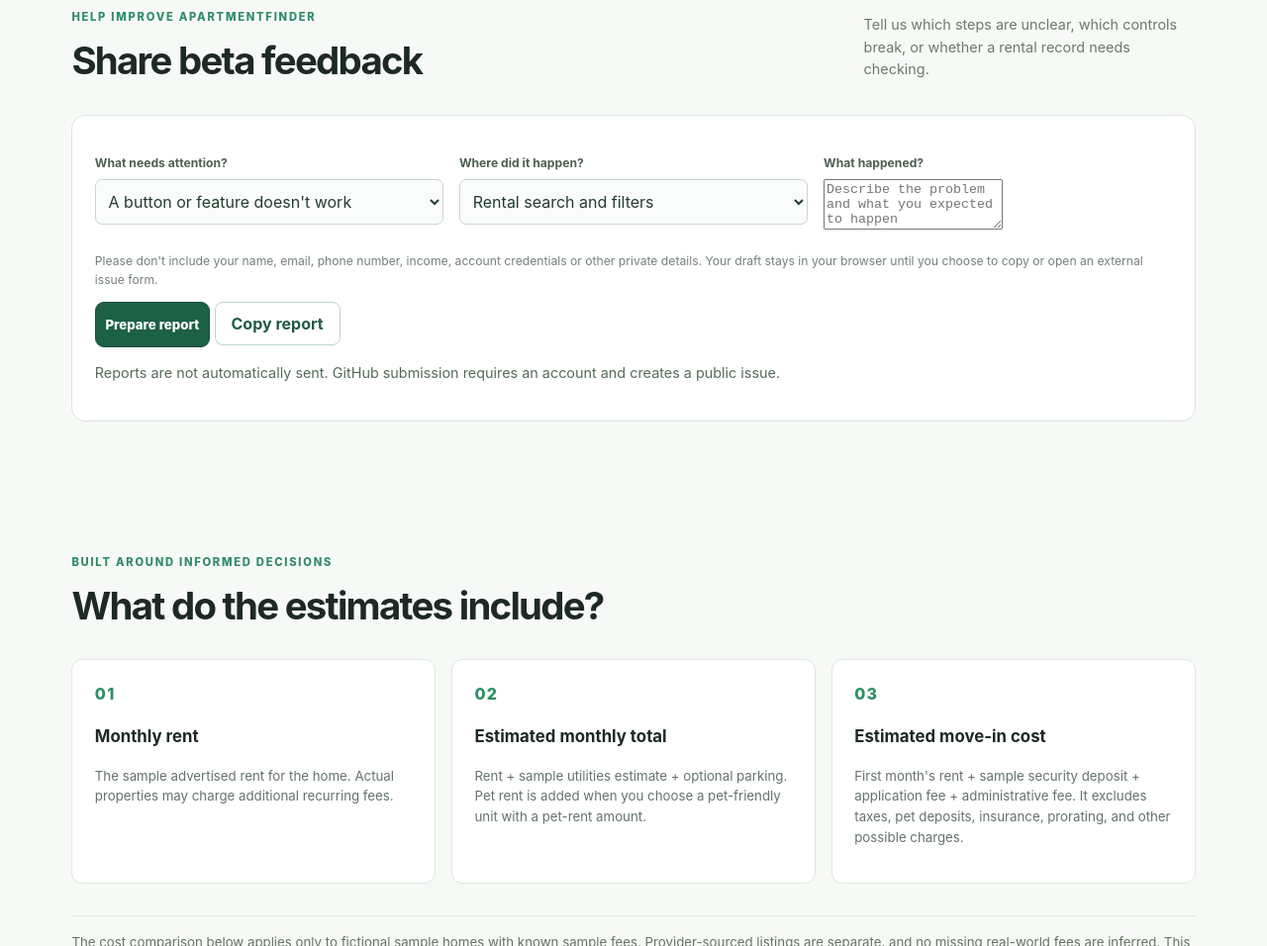
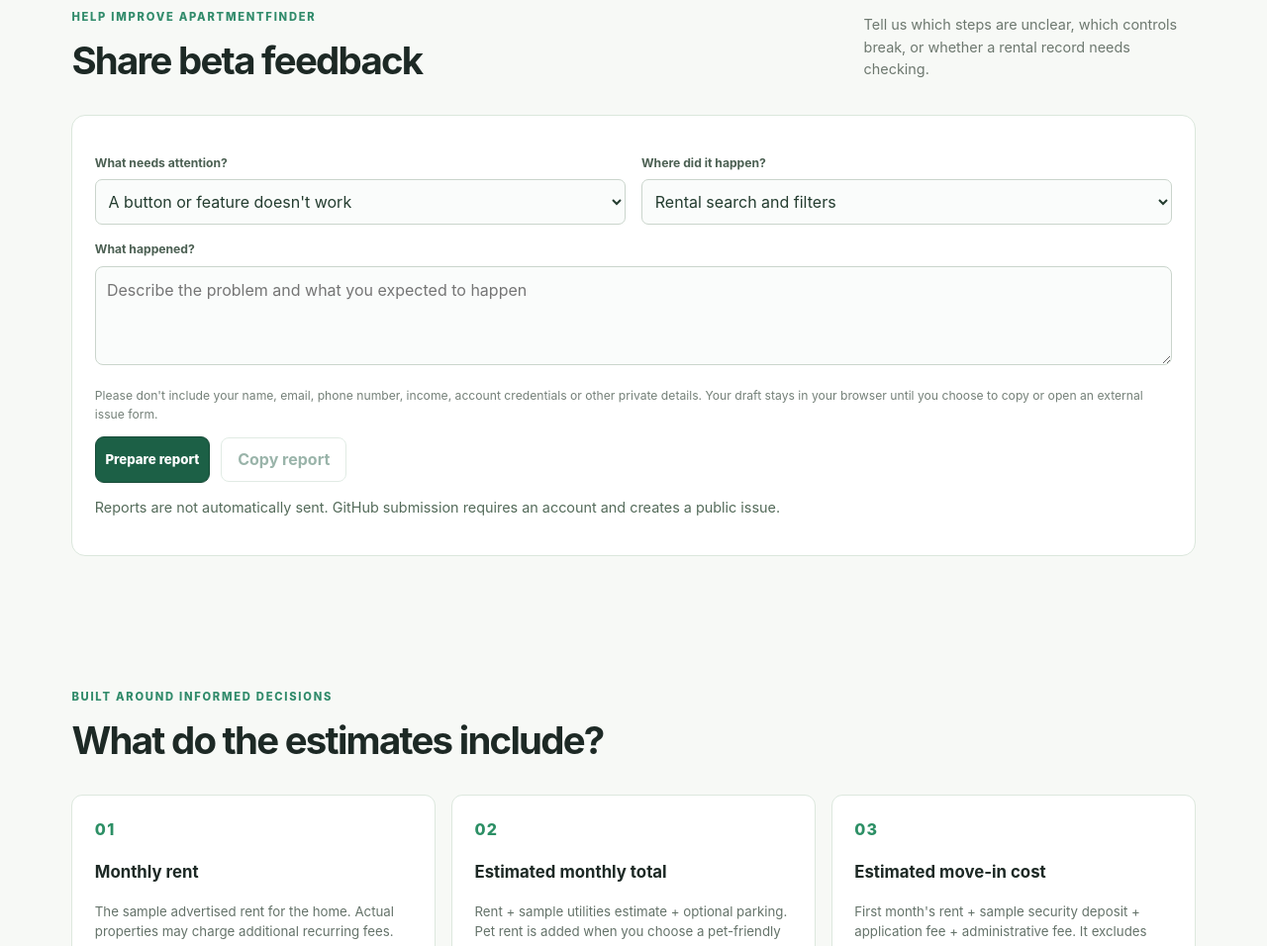
Before and after one commit to Esoham/Esoham.github.io, a website with bundled scripts: page projects/apartmentfinder/index.html in a window 1280 px wide. Shown: the part 8459-9415 px from the top of the page at 99% size. Built offline with nearby package versions, Linux system fonts and the light colour scheme.

Commit message:
style: responsive beta feedback form and readable draft preview

```diff
--- a/projects/apartmentfinder/styles.css
+++ b/projects/apartmentfinder/styles.css
@@ -92,3 +92,12 @@
 .market-freshness{font-size:.77rem;font-weight:800;color:#24644a;background:#edf5ef;border-radius:8px;padding:.45rem .65rem;margin:.55rem 0}
 .market-report-link{display:inline-flex;align-items:center;align-self:flex-start;font-size:.76rem;font-weight:700;color:#345c50;text-decoration:underline;text-underline-offset:3px;margin-top:.6rem}
 .market-report-link:hover{color:#0d4930}
+
+/* Beta feedback: local drafting only, clearly labeled external submission. */
+.beta-feedback textarea{width:100%;min-height:100px;border:1px solid #cad5cc;border-radius:8px;background:#fafcfb;padding:.7rem;resize:vertical;font:inherit;color:#233c2f}
+.beta-feedback .market-filters{grid-template-columns:1fr 1fr}
+.beta-feedback .market-filters .field:last-child{grid-column:1/-1}
+.feedback-actions{display:flex;gap:.7rem;align-items:center;flex-wrap:wrap}
+.feedback-actions [disabled]{opacity:.45;cursor:not-allowed}
+.feedback-preview{white-space:pre-wrap;word-break:break-word;border:1px solid #d9e6dc;border-radius:9px;background:#f2f7f3;padding:1rem;font-size:.8rem;max-height:260px;overflow:auto}
+@media(max-width:650px){.beta-feedback .market-filters{grid-template-columns:1fr}.beta-feedback .market-filters .field:last-child{grid-column:auto}}
```
